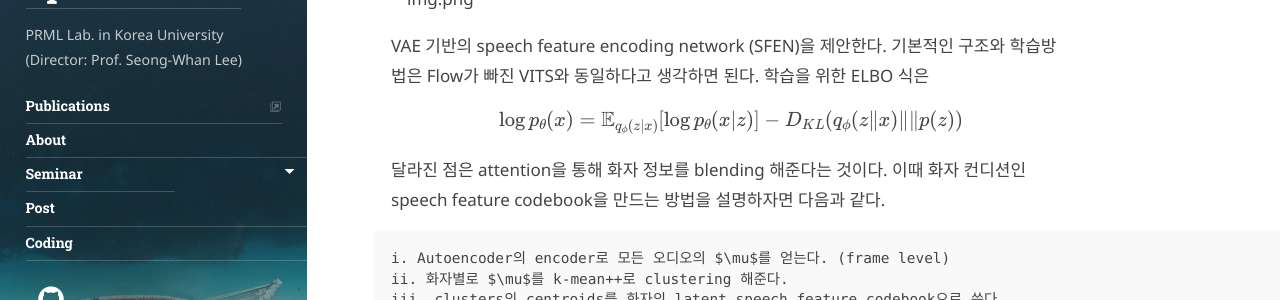
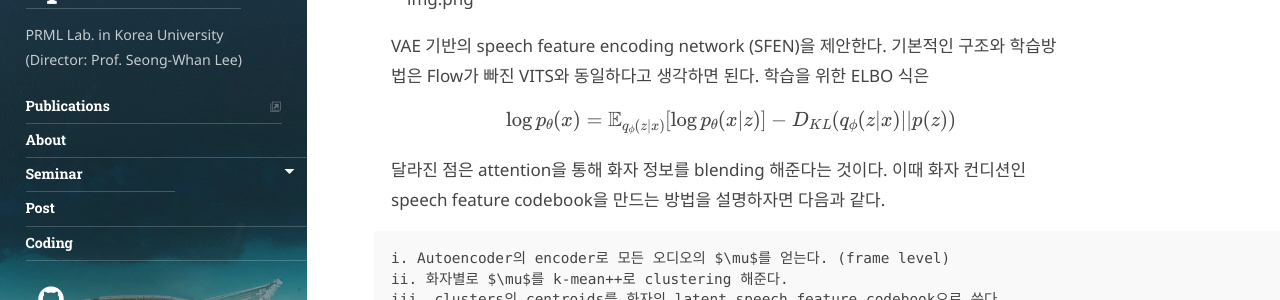
Before and after one commit to speech-team-korea/speech-team-korea.github.io, a Jekyll site: the page built from _posts/text-to-speech/2023-12-21-ELF.md, in a window 1280 px wide and 900 px high, scrolled down 1251 px. Shown: the part 149-449 px from the top of the window. Built offline with Jekyll 4.4.1, drawn with Linux system fonts in a browser that asks for light colours; some web fonts are replaced; comment, search, counter and statistics services are not loaded.

Commit message:
Update 2023-12-21-ELF.md

```diff
--- a/_posts/text-to-speech/2023-12-21-ELF.md
+++ b/_posts/text-to-speech/2023-12-21-ELF.md
@@ -46,7 +46,7 @@
 학습을 위한 ELBO 식은
 
 $$
-\log p_{\theta}(x) = \mathbb{E}_{q_{\phi}(z|x)}[\log p_{\theta}(x|z)] - D_{KL}(q_{\phi}(z\|x)\|\|p(z))
+\log p_{\theta}(x) = \mathbb{E}_{q_{\phi}(z|x)}[\log p_{\theta}(x|z)] - D_{KL}(q_{\phi}(z|x)||p(z))
 $$
 
 
```
